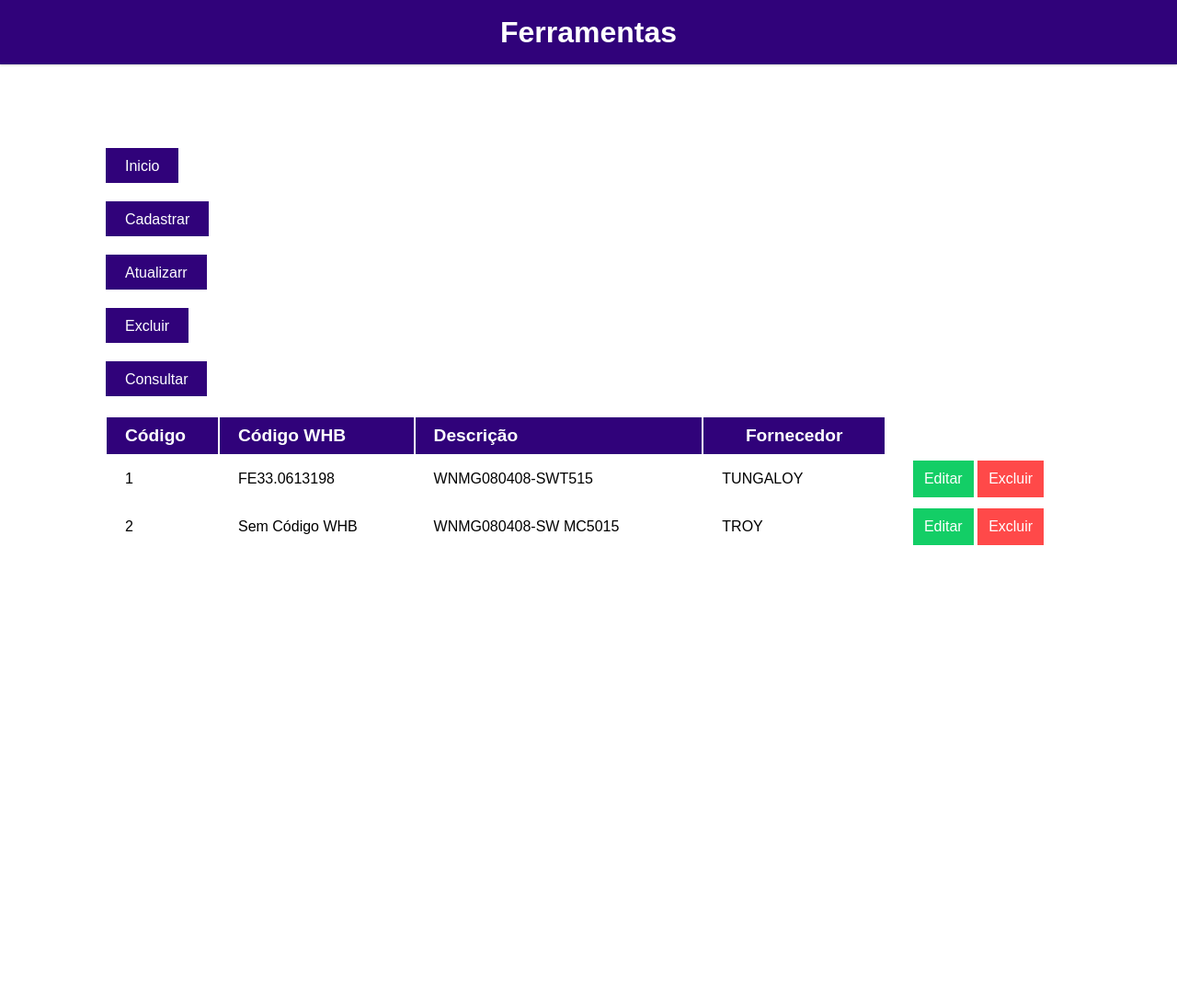
After one commit to Besoga1001/comparador-ja, a PHP site: page /backend/tela_ferramentas.php in a window 1280 px wide. The commit adds this page. Shown: the whole page at 92% size. Run offline with PHP 8.4, Linux system fonts and the light colour scheme.

Commit message:
09-11-22
Commit feito 17:06 - Bernardo

```diff
--- /dev/null
+++ b/backend/tela_ferramentas.php
@@ -0,0 +1,99 @@
+<!DOCTYPE html>
+<html lang="pt-br">
+<head>
+    <meta charset="UTF-8">
+    <meta http-equiv="X-UA-Compatible" content="IE=edge">
+    <meta name="viewport" content="width=device-width, initial-scale=1.0">
+    <link rel="stylesheet" href="/frontend/crud/estilos/main.css">
+    <link rel="stylesheet" href="/frontend/crud/estilos/button.css">
+    <link rel="stylesheet" href="/frontend/crud/estilos/records.css">
+    <link rel="stylesheet" href="/frontend/crud/estilos/modal.css">
+    <link rel="shortcut icon" href="favicon-16x16.png" type="image/x-icon">
+    <link rel="stylesheet" href="">
+    <title>Ferramentas Troy</title>
+</head>
+<body>
+    <header>
+        <h1 class="header-title">Ferramentas</h1>
+    </header>
+    <main>
+        <div>
+            <form action='../index.php'>
+                <button type='submit' class="button blue" name='inicio'>Inicio</button>
+            </form>
+            <br>
+            <form action='/backend/cadastro.php'>
+                <button type='submit' class="button blue" id='cadastrar'>Cadastrar</button>
+            </form>
+            <br>
+            <form action='/backend/cadastro.php'>
+                <button type='submit' class="button blue" id='atualizar'>Atualizarr</button>
+            </form>
+            <br>
+            <form action='/backend/cadastro.php'>
+                <button type='submit' class="button blue" id='excluir'>Excluir</button>
+            </form>
+            <br>
+            <form action='/backend/cadastro.php'>
+                <button type='submit' class="button blue" id='consultar'>Consultar</button>
+            </form>
+        </div>
+
+        <table class="records">
+            <thead>
+                <tr>
+                    <th class="white">Código</th>
+                    <th class="white">Código WHB</th>
+                    <th class="white">Descrição</th>
+                    <th class="white">Fornecedor</th>
+                </tr>
+            </thead>
+            <tbody>
+                <tr>
+                    <td>1</td>
+                    <td>FE33.0613198</td>
+                    <td>WNMG080408-SWT515</td>
+                    <td>TUNGALOY</td>
+                    <td>
+                        <button type="button" class="button green">Editar</button>
+                        <button type="button" class="button red">Excluir</button>
+                    </td>
+                </tr>
+
+                <tr>
+                    <td>2</td>
+                    <td>Sem Código WHB</td>
+                    <td>WNMG080408-SW MC5015</td>
+                    <td>TROY</td>
+                    <td>
+                        <button type="button" class="button green">Editar</button>
+                        <button type="button" class="button red">Excluir</button>
+                    </td>
+                </tr>
+
+            </tbody>
+        </table>
+        <div class="modal" id="modal">
+            <div class="modal-content">
+                <header class="modal-header">
+                    <h2>Novo Cliente</h2>
+                    <span class="modal-close" id="modalClose">&#10006;</span>
+                </header>
+                <form class="modal-form">
+                    <input type="nome" class="modal-field" placeholder="Código">
+                    <input type="e-mail" class="modal-field" placeholder="Código WHB">
+                    <input type="celular" class="modal-field" placeholder="Descrição">
+                    <input type="cidade" class="modal-field" placeholder="Fornecedor">
+                </form>
+                <footer class="modal-footer">
+                    <button class="button green">Salvar</button>
+                    <button class="button blue">Cancelar</button>
+                </footer>
+            </div>
+        </div>
+    </main>
+    <footer>
+
+    </footer>
+</body>
+</html>
--- a/index.php
+++ b/index.php
@@ -9,8 +9,8 @@
 <body>
     <h2>Inicio</h2>
 
-    <form method='get' action='/backend/cadastro.php'>
-        <button type='submit' name='cadastro'>Cadastro</button>
+    <form method='get' action='/backend/tela_ferramentas.php'>
+        <button type='submit' name='cadastro'>Ferramentas</button>
     </form>
 
     <br><hr><br>
```
Also changed, not shown: backend/cadastro.php (+3 -91 lines), backend/processa.php (+29 -5 lines), frontend/crud/scripts/main.js (+0 -8 lines).
